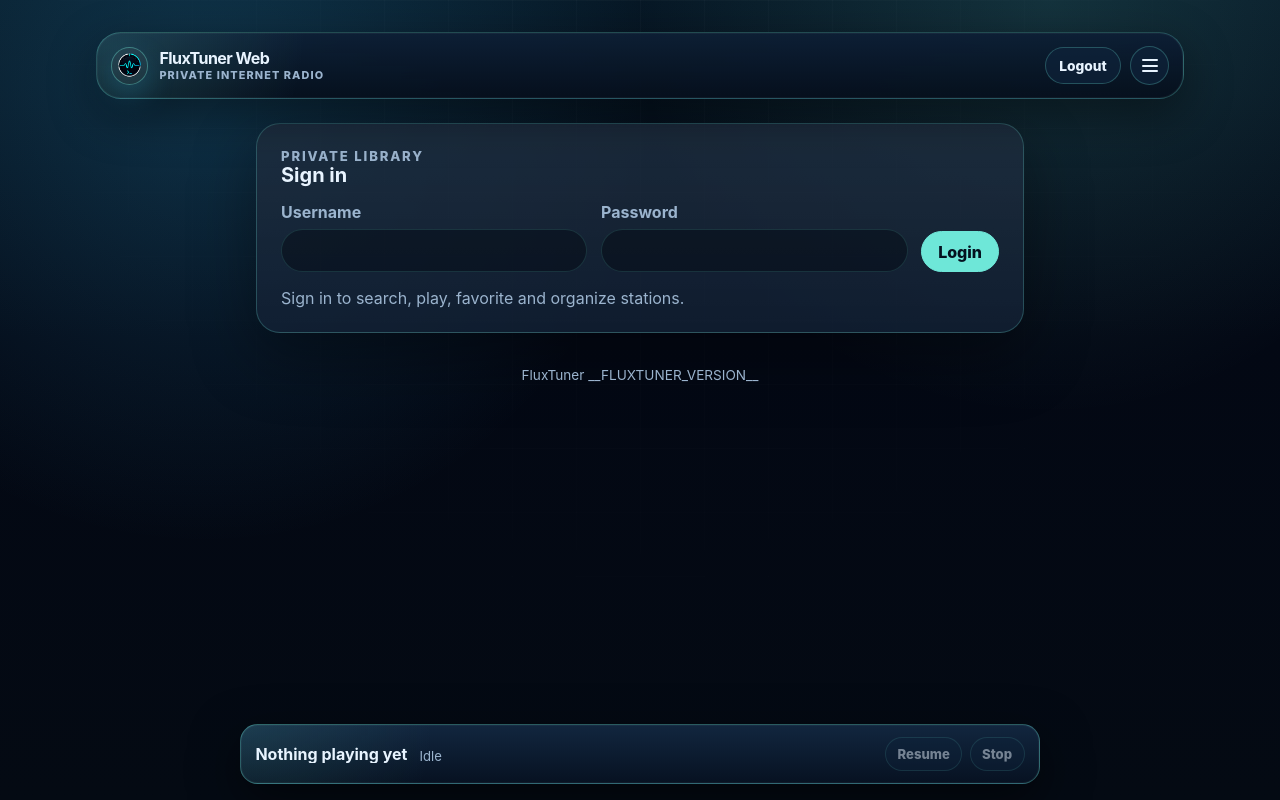
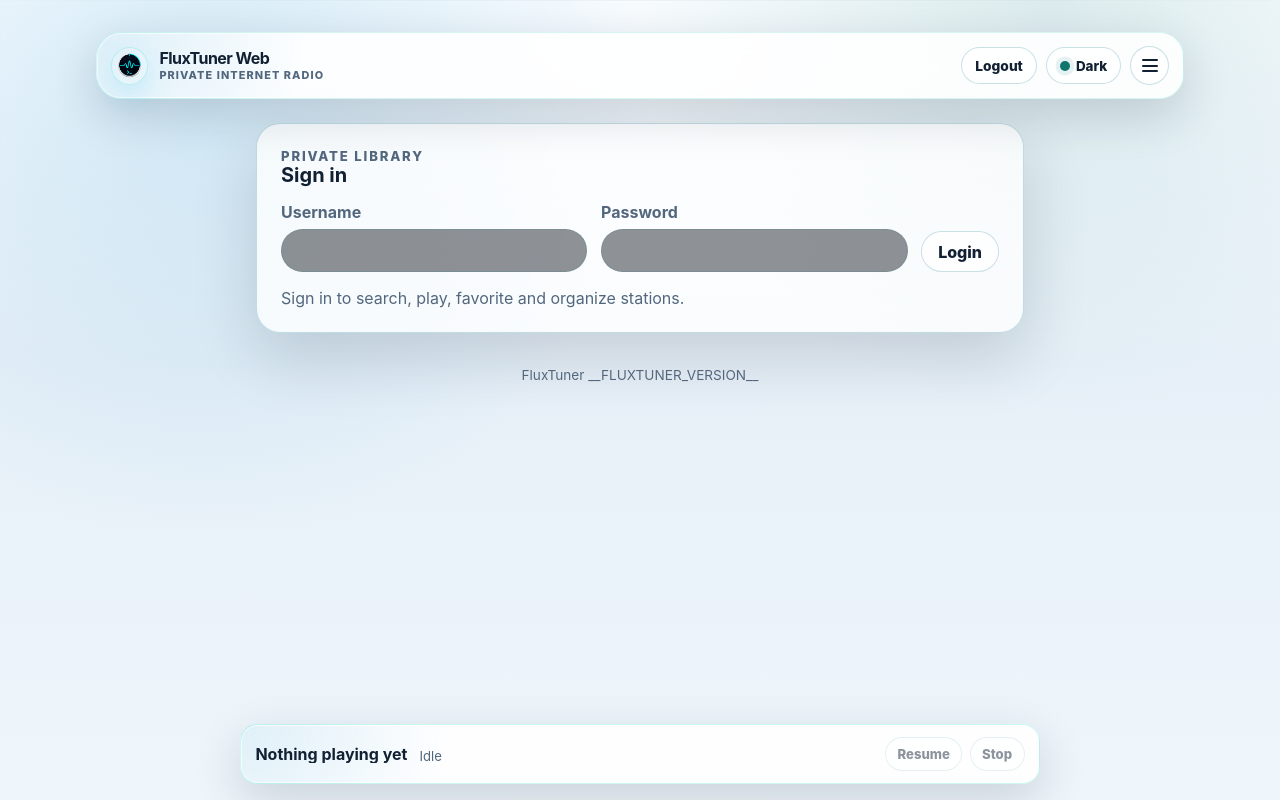
Before and after one commit to pitill0/fluxtuner, a Python web app: template fluxtuner/web/templates/index.html in a window 1280 px wide. Run offline with Jinja, Linux system fonts and the light colour scheme; the template is opened without the code that fills it, so the values that code supplies are empty.

Commit message:
Add web theme toggle

```diff
--- a/fluxtuner/web/static/app.js
+++ b/fluxtuner/web/static/app.js
@@ -16,6 +16,8 @@ const searchPanel = document.querySelector("[data-search-panel]");
 const appContentNodes = document.querySelectorAll("[data-app-content]");
 const appHeader = document.querySelector("[data-app-header]");
 const navToggleButton = document.querySelector("[data-nav-toggle]");
+const themeToggleButton = document.querySelector("[data-theme-toggle]");
+const themeLabelNode = document.querySelector("[data-theme-label]");
 const navSearchButton = document.querySelector("[data-nav-search]");
 const navFavoritesButton = document.querySelector("[data-nav-favorites]");
 const navPlaylistsButton = document.querySelector("[data-nav-playlists]");
@@ -409,6 +411,60 @@ function setAppContentVisible(visible) {
     node.hidden = !visible;
   });
 }
+
+const THEME_STORAGE_KEY = "fluxtuner.theme";
+
+function systemThemePreference() {
+  if (window.matchMedia?.("(prefers-color-scheme: light)").matches) {
+    return "light";
+  }
+
+  return "dark";
+}
+
+function storedThemePreference() {
+  try {
+    const storedTheme = window.localStorage.getItem(THEME_STORAGE_KEY);
+    return storedTheme === "light" || storedTheme === "dark" ? storedTheme : null;
+  } catch {
+    return null;
+  }
+}
+
+function saveThemePreference(theme) {
+  try {
+    window.localStorage.setItem(THEME_STORAGE_KEY, theme);
+  } catch {
+    // Ignore storage failures. The selected theme still applies for this page load.
+  }
+}
+
+function applyTheme(theme) {
+  const nextTheme = theme === "light" ? "light" : "dark";
+
+  document.documentElement.dataset.theme = nextTheme;
+  document.documentElement.style.colorScheme = nextTheme;
+
+  if (themeLabelNode) {
+    themeLabelNode.textContent = nextTheme === "light" ? "Dark" : "Light";
+  }
+
+  if (themeToggleButton) {
+    const label = nextTheme === "light" ? "Switch to dark theme" : "Switch to light theme";
+    themeToggleButton.setAttribute("aria-label", label);
+    themeToggleButton.title = label;
+  }
+}
+
+function toggleTheme() {
+  const currentTheme = document.documentElement.dataset.theme === "light" ? "light" : "dark";
+  const nextTheme = currentTheme === "light" ? "dark" : "light";
+
+  applyTheme(nextTheme);
+  saveThemePreference(nextTheme);
+}
+
+applyTheme(storedThemePreference() || systemThemePreference());
 
 function scrollToSection(node) {
   if (!node) return;
@@ -1673,6 +1729,10 @@ if (navToggleButton) {
   });
 }
 
+if (themeToggleButton) {
+  themeToggleButton.addEventListener("click", toggleTheme);
+}
+
 if (navSearchButton) {
   navSearchButton.addEventListener("click", () => {
     closeMobileMenu();
--- a/fluxtuner/web/static/styles.css
+++ b/fluxtuner/web/static/styles.css
@@ -1518,3 +1518,102 @@ footer {
     width: 100% !important;
   }
 }
+
+/* Light/dark theme switcher */
+
+:root[data-theme="light"] {
+  color-scheme: light;
+  --bg: #f5f9fc;
+  --bg-deep: #e7f0f8;
+  --panel: rgba(255, 255, 255, 0.88);
+  --panel-solid: #ffffff;
+  --panel-soft: #eef6fb;
+  --panel-strong: #dcecf6;
+  --text: #122033;
+  --muted: #52677d;
+  --accent: #0f766e;
+  --accent-strong: #0284c7;
+  --border: rgba(14, 116, 144, 0.24);
+  --border-soft: rgba(14, 116, 144, 0.14);
+  --shadow: rgba(15, 23, 42, 0.16);
+  --danger: #b91c1c;
+  --warning: #a16207;
+}
+
+html[data-theme="light"] body {
+  background:
+    radial-gradient(circle at 16% 12%, rgba(2, 132, 199, 0.14), transparent 28rem),
+    radial-gradient(circle at 82% 0%, rgba(15, 118, 110, 0.12), transparent 26rem),
+    linear-gradient(180deg, #f8fcff 0%, var(--bg-deep) 45%, #eef6fb 100%);
+}
+
+html[data-theme="light"] body::before {
+  background:
+    linear-gradient(rgba(15, 23, 42, 0.045) 1px, transparent 1px),
+    linear-gradient(90deg, rgba(15, 23, 42, 0.035) 1px, transparent 1px);
+}
+
+html[data-theme="light"] button,
+html[data-theme="light"] a.button,
+html[data-theme="light"] .hero-actions a {
+  border-color: rgba(14, 116, 144, 0.22);
+  color: var(--text);
+  background: rgba(255, 255, 255, 0.72);
+}
+
+html[data-theme="light"] button:not(:disabled):hover,
+html[data-theme="light"] a.button:hover,
+html[data-theme="light"] .hero-actions a:hover {
+  border-color: rgba(14, 116, 144, 0.52);
+  color: var(--accent);
+}
+
+html[data-theme="light"] .app-header,
+html[data-theme="light"] .app-menu,
+html[data-theme="light"] .player-bar {
+  background:
+    radial-gradient(circle at 0% 0%, rgba(2, 132, 199, 0.12), transparent 13rem),
+    rgba(255, 255, 255, 0.90) !important;
+  box-shadow:
+    0 1rem 3rem rgba(15, 23, 42, 0.16),
+    0 0 0 1px rgba(255, 255, 255, 0.70) inset !important;
+}
+
+html[data-theme="light"] .admin-health,
+html[data-theme="light"] .panel,
+html[data-theme="light"] .playlist-dialog {
+  background: rgba(255, 255, 255, 0.78) !important;
+}
+
+.theme-toggle {
+  min-width: 4.35rem !important;
+  min-height: 2.3rem !important;
+  padding: 0 0.82rem !important;
+  font-size: 0.84rem !important;
+}
+
+.theme-toggle span {
+  display: inline-flex !important;
+  align-items: center !important;
+  gap: 0.35rem !important;
+}
+
+.theme-toggle span::before {
+  width: 0.62rem !important;
+  height: 0.62rem !important;
+  border-radius: 999px !important;
+  content: "" !important;
+  background: var(--accent) !important;
+  box-shadow: 0 0 0 0.28rem rgba(110, 231, 216, 0.10) !important;
+}
+
+html[data-theme="light"] .theme-toggle span::before {
+  box-shadow: 0 0 0 0.28rem rgba(14, 116, 144, 0.10) !important;
+}
+
+@media (max-width: 38rem) {
+  .theme-toggle {
+    min-width: 3.75rem !important;
+    padding: 0 0.68rem !important;
+  }
+}
--- a/fluxtuner/web/templates/index.html
+++ b/fluxtuner/web/templates/index.html
@@ -28,6 +28,16 @@
             <span data-auth-username></span>
             <button type="button" data-logout>Logout</button>
           </div>
+
+          <button
+            class="theme-toggle"
+            type="button"
+            data-theme-toggle
+            aria-label="Switch theme"
+            title="Switch theme"
+          >
+            <span data-theme-label>Theme</span>
+          </button>
 
           <button
             class="app-menu-toggle"
```
Also changed, not shown: tests/test_web_admin_users_ui.py (+3 -1 lines), tests/test_web_login_ui.py (+39 -1 lines), tests/test_web_setup_ui.py (+3 -1 lines).
